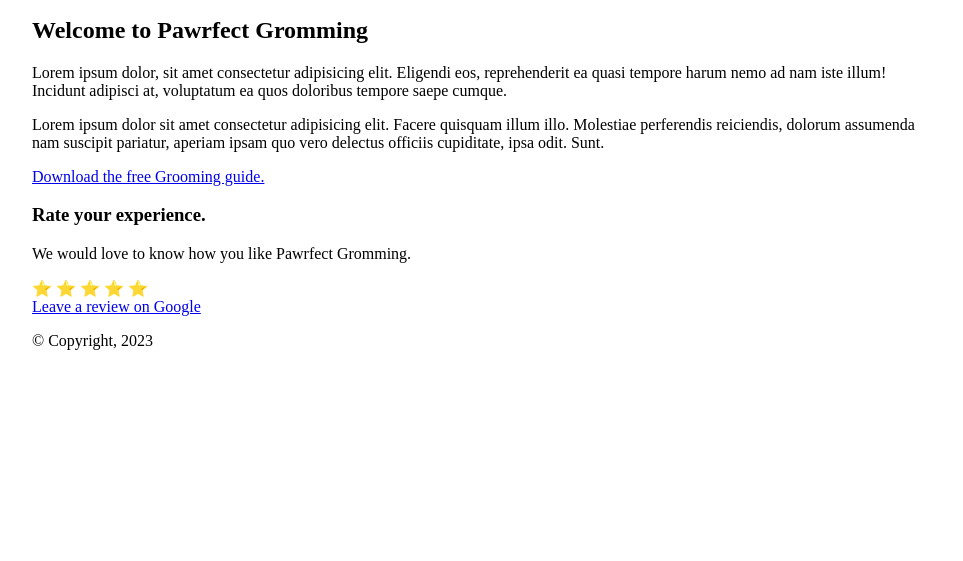
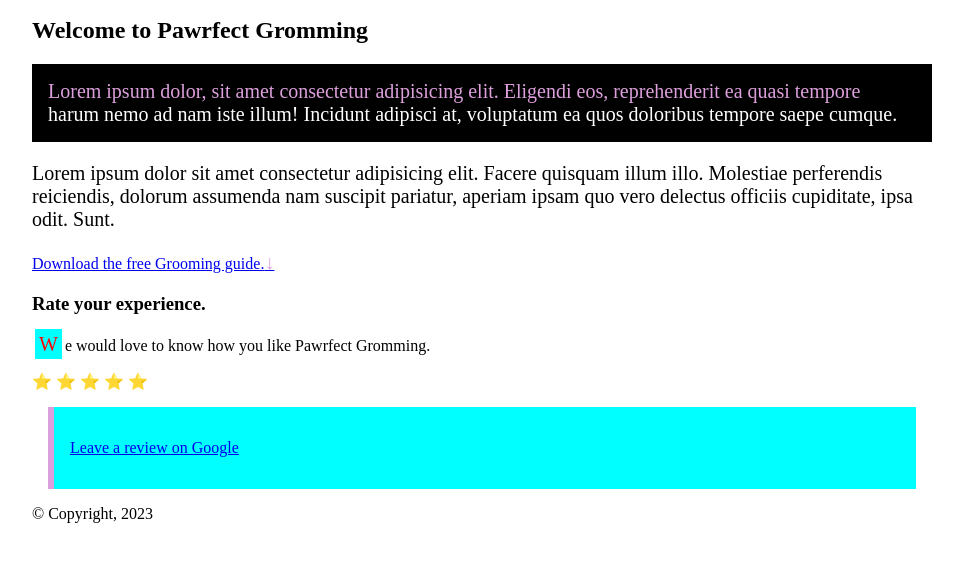
Before and after one commit to bhat0166/mtm6201-week6, a plain HTML site: page index.html in a window 1280 px wide. Shown: the part 101-662 px from the top of the page, without its empty margins (158-1121 px from the left). Drawn offline with Linux system fonts and the light colour scheme.

Commit message:
final commit

```diff
--- a/css/main.css
+++ b/css/main.css
@@ -1,3 +1,15 @@
+
+/* custom propities */
+
+:root{
+    --special-color: plum;
+    --second-color:aqua;
+    --light-color:white;
+    --dark-color:black;
+    --bright-color:red;
+}
+
+
 .container{
     max-width: 900px;
     margin: 0 auto;
@@ -34,3 +46,68 @@ nav a:focus{
 nav a:active{
     transform: scale(1.2) translateX(10px);
 }
+
+
+/* > is direct child combinator */
+main>p{
+    font-size: 1.25rem;
+}
+/* + is the adjacent combinator */
+h2 +p{
+    color: var(--light-color);
+    padding: 1rem;
+    background-color: var(--dark-color);
+}
+
+.stars span:hover{
+    cursor: pointer;
+}
+
+/* ~ is sibiling combinator */
+.stars span:hover~span{
+    opacity: .5;
+
+}
+
+
+a[href="#"]{
+    color: var(--special-color);
+}
+
+a[href^="http"]{
+    border-left: 6px solid var(--special-color);
+    padding-left: 1em;
+}
+/*
+[class="google"]{
+
+}
+*/
+/* $= is for ends with */
+a[href$=".pdf"]::after{
+    content: "\2193";
+    font-size: 1.25rem;
+    font-weight: bolder;
+    color:var(--special-color);
+}
+
+h2+p::first-line{
+    color:var(--special-color);
+}
+
+h3+p::first-letter{
+    background-color: var(--second-color);
+    color: var(--bright-color);
+    font-size: 1.25rem;
+    padding:.25rem;
+    margin: .15em;
+}
+
+.google{
+    display: block;
+    background-color: var(--second-color);
+    padding:2rem;
+    margin:1rem;
+    width:calc(100% -6px -1rem -1rem -1rem -2rem);
+    border-color: var(--special-color);
+}
--- a/index.html
+++ b/index.html
@@ -41,7 +41,7 @@
                     <span>⭐</span>
                     <span>⭐</span>
                 </div>
-                <a href="https://google.com">Leave a review on Google</a>
+                <a class="google" href="https://google.com">Leave a review on Google</a>
             </section>
             <!-- Rating section end -->
         </main>
```
